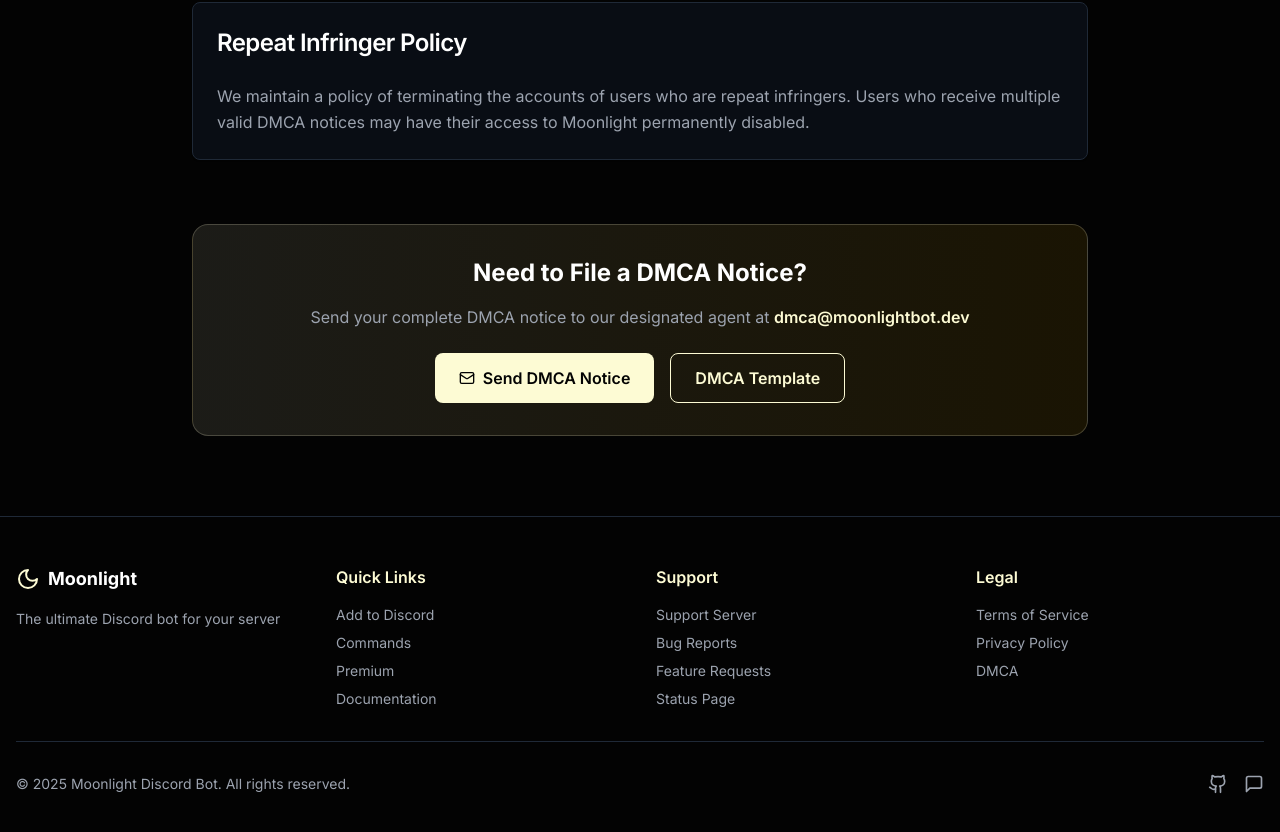
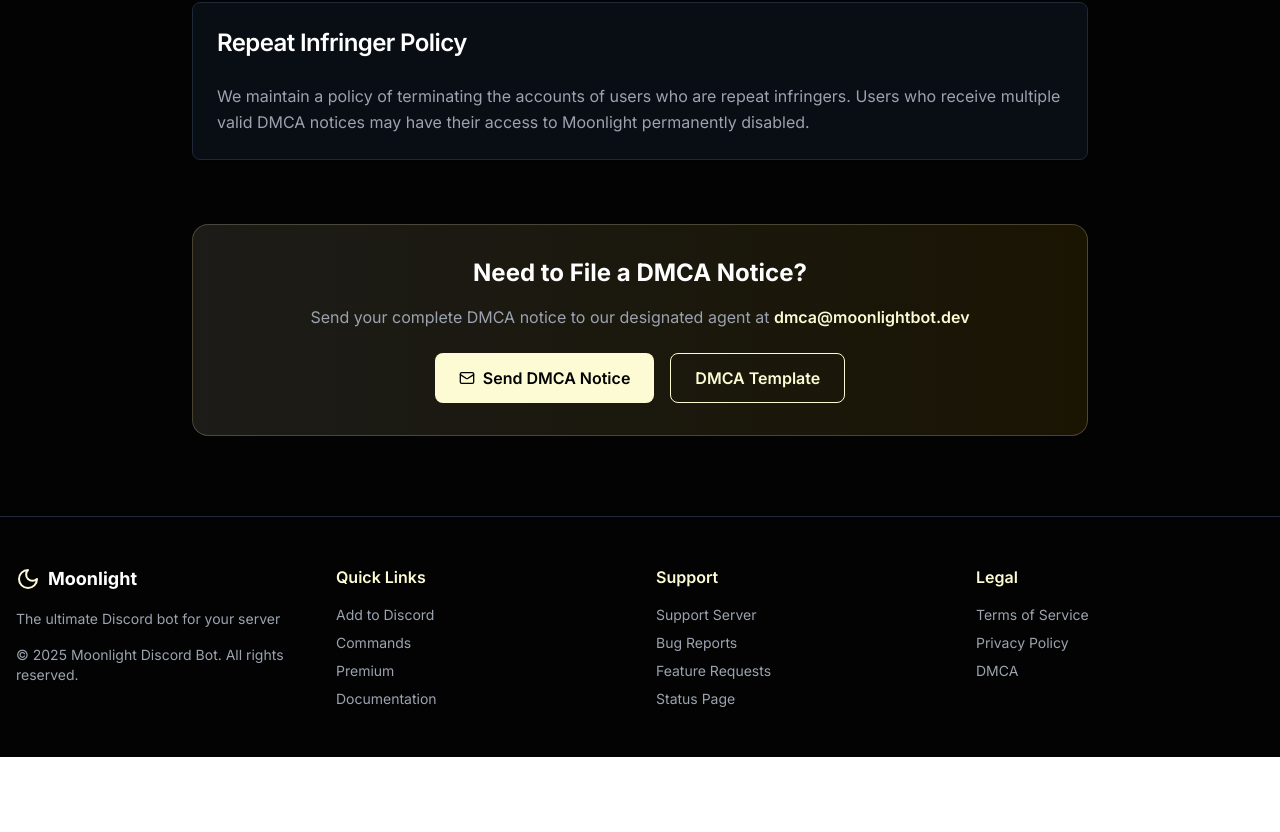
Before and after one commit to YashThakore/moonlightsite, a Next.js app in the folder frontend/: page /dmca in a window 1280 px wide. Shown: the part 2196-3028 px from the top of the page. After the commit the page ends 2953 px from the top, so only its background shows below. Built offline with nearby package versions, Linux system fonts and the light colour scheme.

Commit message:
Update footer.tsx

```diff
--- a/frontend/components/footer.tsx
+++ b/frontend/components/footer.tsx
@@ -12,6 +12,7 @@ export function Footer() {
               <span className="text-lg font-bold">Moonlight</span>
             </div>
             <p className="text-gray-400 text-sm">The ultimate Discord bot for your server</p>
+            <div className="text-gray-400 text-sm mb-4 md:mb-0">© 2025 Moonlight Discord Bot. All rights reserved.</div>
           </div>
 
           <div className="space-y-4">
@@ -65,18 +66,6 @@ export function Footer() {
             </div>
           </div>
         </div>
-
-        <div className="border-t border-gray-800 mt-8 pt-8 flex flex-col md:flex-row justify-between items-center">
-          <div className="text-gray-400 text-sm mb-4 md:mb-0">© 2025 Moonlight Discord Bot. All rights reserved.</div>
-          <div className="flex space-x-4">
-            <a href="#" className="text-gray-400 hover:text-[#FDFBD4] transition-colors">
-              <Github className="h-5 w-5" />
-            </a>
-            <a href="#" className="text-gray-400 hover:text-[#FDFBD4] transition-colors">
-              <MessageSquare className="h-5 w-5" />
-            </a>
-          </div>
-        </div>
       </div>
     </footer>
   )
```
